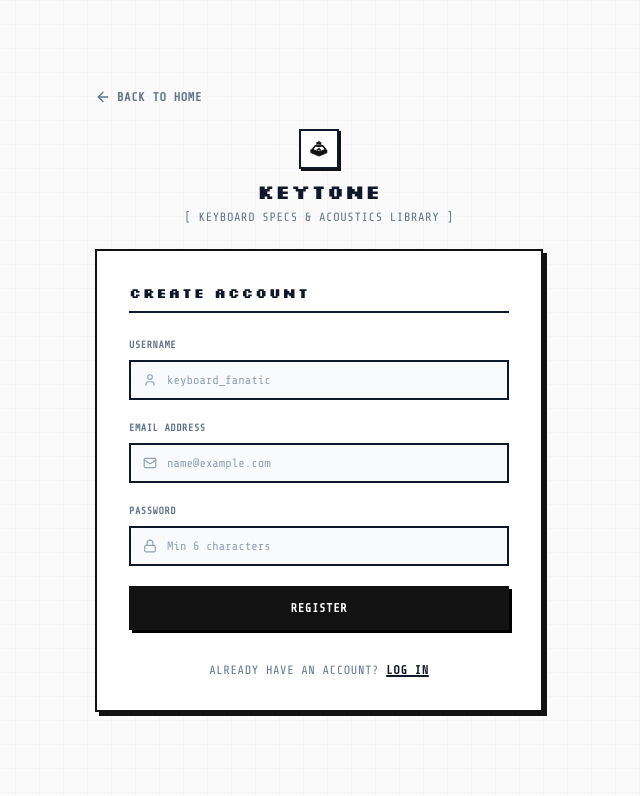
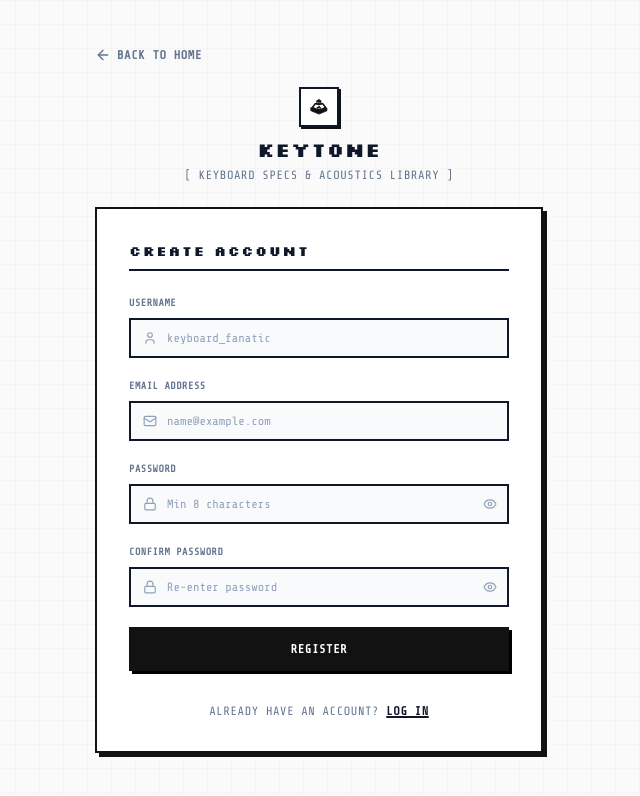
Before and after one commit to 1QvQ/KeyTone, a Next.js app in the folder frontend/: page /register in a window 1280 px wide. Shown: the top 796 px of the page, without its empty margins (321-961 px from the left). Built offline with nearby package versions, Linux system fonts and the light colour scheme; no server answers.

Commit message:
Add password validation

```diff
--- a/frontend/src/app/login/page.tsx
+++ b/frontend/src/app/login/page.tsx
@@ -4,13 +4,14 @@ import React, { useState } from 'react';
 import { useRouter } from 'next/navigation';
 import Link from 'next/link';
 import { api } from '@/lib/api';
-import { Keyboard, Lock, Mail, Loader2, AlertCircle, ArrowLeft } from 'lucide-react';
+import { Keyboard, Lock, Mail, Loader2, AlertCircle, ArrowLeft, Eye, EyeOff } from 'lucide-react';
 import { KeySwitchIcon } from '../../components/icons/KeySwitchIcon';
 
 export default function LoginPage() {
   const router = useRouter();
   const [email, setEmail] = useState('');
   const [password, setPassword] = useState('');
+  const [showPassword, setShowPassword] = useState(false);
   const [error, setError] = useState('');
   const [loading, setLoading] = useState(false);
 
@@ -99,13 +100,21 @@ export default function LoginPage() {
                   <Lock className="w-3.5 h-3.5" />
                 </div>
                 <input
-                  type="password"
+                  type={showPassword ? 'text' : 'password'}
                   required
                   placeholder="••••••••"
                   value={password}
                   onChange={(e) => setPassword(e.target.value)}
-                  className="w-full pl-9 pr-4 py-2.5 bg-slate-50 border-2 border-slate-900 focus:bg-white focus:ring-1 focus:ring-slate-900 outline-none text-slate-900 text-xs placeholder:text-slate-400 transition-all font-geek"
+                  className="w-full pl-9 pr-10 py-2.5 bg-slate-50 border-2 border-slate-900 focus:bg-white focus:ring-1 focus:ring-slate-900 outline-none text-slate-900 text-xs placeholder:text-slate-400 transition-all font-geek"
                 />
+                <button
+                  type="button"
+                  onClick={() => setShowPassword(!showPassword)}
+                  className="absolute inset-y-0 right-0 pr-3 flex items-center text-slate-400 hover:text-slate-900 transition-colors"
+                  tabIndex={-1}
+                >
+                  {showPassword ? <EyeOff className="w-3.5 h-3.5" /> : <Eye className="w-3.5 h-3.5" />}
+                </button>
               </div>
             </div>
 
--- a/frontend/src/app/register/page.tsx
+++ b/frontend/src/app/register/page.tsx
@@ -4,7 +4,7 @@ import React, { useState } from 'react';
 import { useRouter } from 'next/navigation';
 import Link from 'next/link';
 import { api } from '@/lib/api';
-import { Keyboard, Lock, Mail, User, Loader2, AlertCircle, ArrowLeft } from 'lucide-react';
+import { Keyboard, Lock, Mail, User, Loader2, AlertCircle, ArrowLeft, Eye, EyeOff } from 'lucide-react';
 import { KeySwitchIcon } from '../../components/icons/KeySwitchIcon';
 
 export default function RegisterPage() {
@@ -12,6 +12,9 @@ export default function RegisterPage() {
   const [username, setUsername] = useState('');
   const [email, setEmail] = useState('');
   const [password, setPassword] = useState('');
+  const [confirmPassword, setConfirmPassword] = useState('');
+  const [showPassword, setShowPassword] = useState(false);
+  const [showConfirmPassword, setShowConfirmPassword] = useState(false);
   const [error, setError] = useState('');
   const [loading, setLoading] = useState(false);
   const [success, setSuccess] = useState(false);
@@ -22,7 +25,7 @@ export default function RegisterPage() {
     setLoading(true);
 
     try {
-      await api.post('/auth/register', { username, email, password });
+      await api.post('/auth/register', { username, email, password, confirmPassword });
       setSuccess(true);
       setTimeout(() => {
         router.push('/login');
@@ -127,13 +130,48 @@ export default function RegisterPage() {
                   <Lock className="w-3.5 h-3.5" />
                 </div>
                 <input
-                  type="password"
+                  type={showPassword ? 'text' : 'password'}
                   required
-                  placeholder="Min 6 characters"
+                  placeholder="Min 8 characters"
                   value={password}
                   onChange={(e) => setPassword(e.target.value)}
-                  className="w-full pl-9 pr-4 py-2.5 bg-slate-50 border-2 border-slate-900 focus:bg-white focus:ring-1 focus:ring-slate-900 outline-none text-slate-900 text-xs placeholder:text-slate-400 transition-all font-geek"
+                  className="w-full pl-9 pr-10 py-2.5 bg-slate-50 border-2 border-slate-900 focus:bg-white focus:ring-1 focus:ring-slate-900 outline-none text-slate-900 text-xs placeholder:text-slate-400 transition-all font-geek"
                 />
+                <button
+                  type="button"
+                  onClick={() => setShowPassword(!showPassword)}
+                  className="absolute inset-y-0 right-0 pr-3 flex items-center text-slate-400 hover:text-slate-900 transition-colors"
+                  tabIndex={-1}
+                >
+                  {showPassword ? <EyeOff className="w-3.5 h-3.5" /> : <Eye className="w-3.5 h-3.5" />}
+                </button>
+              </div>
+            </div>
+
+            <div>
+              <label className="block text-[10px] font-bold text-slate-500 uppercase tracking-wider mb-2">
+                Confirm Password
+              </label>
+              <div className="relative">
+                <div className="absolute inset-y-0 left-0 pl-3.5 flex items-center pointer-events-none text-slate-400">
+                  <Lock className="w-3.5 h-3.5" />
+                </div>
+                <input
+                  type={showConfirmPassword ? 'text' : 'password'}
+                  required
+                  placeholder="Re-enter password"
+                  value={confirmPassword}
+                  onChange={(e) => setConfirmPassword(e.target.value)}
+                  className="w-full pl-9 pr-10 py-2.5 bg-slate-50 border-2 border-slate-900 focus:bg-white focus:ring-1 focus:ring-slate-900 outline-none text-slate-900 text-xs placeholder:text-slate-400 transition-all font-geek"
+                />
+                <button
+                  type="button"
+                  onClick={() => setShowConfirmPassword(!showConfirmPassword)}
+                  className="absolute inset-y-0 right-0 pr-3 flex items-center text-slate-400 hover:text-slate-900 transition-colors"
+                  tabIndex={-1}
+                >
+                  {showConfirmPassword ? <EyeOff className="w-3.5 h-3.5" /> : <Eye className="w-3.5 h-3.5" />}
+                </button>
               </div>
             </div>
 
```
Also changed, not shown: 2 other files (tests, documents, lock files or other folders).
